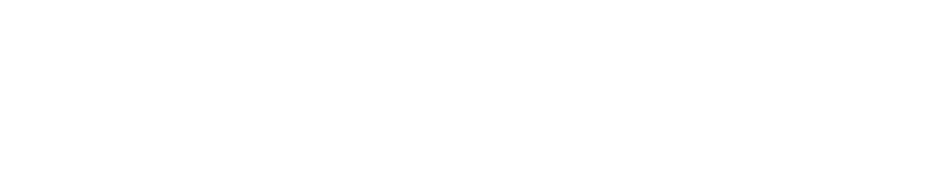
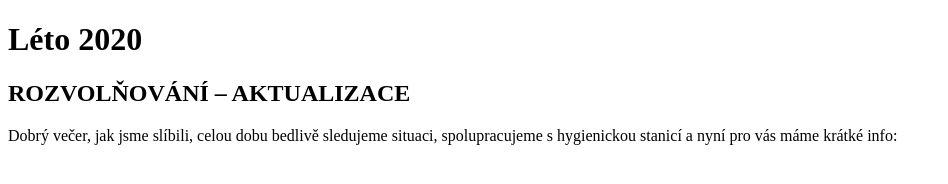
Before and after one commit to WhiteLady1/Velka_Bukovina_web, a plain HTML site: page index.html in a window 1280 px wide. Shown: the whole page, without its empty margins (0-948 px from the left). Drawn offline with Linux system fonts and the light colour scheme.

Commit message:
Test GitHub

```diff
--- a/index.html
+++ b/index.html
@@ -6,6 +6,11 @@
     <title>Document</title>
 </head>
 <body>
+    <h1>Léto 2020</h1>
+    <h2>ROZVOLŇOVÁNÍ – AKTUALIZACE</h2>
 
+    <p>Dobrý večer, jak jsme slíbili, celou dobu bedlivě sledujeme situaci,
+        spolupracujeme s hygienickou stanicí a nyní pro vás máme krátké info:
+    </p>
 </body>
 </html>
```
